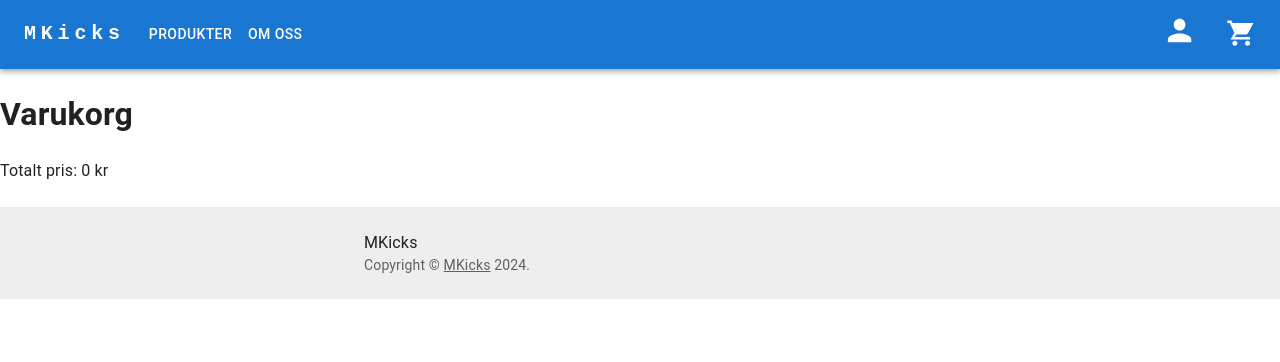
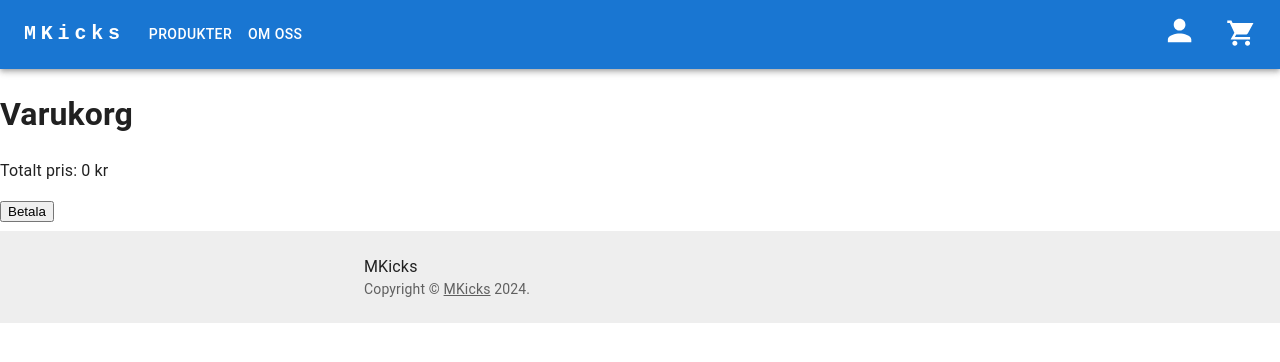
Before and after one commit to ammarhasan011/Examensarbete, a React (Vite) app in the folder client/: page /cart in a window 1280 px wide. Shown: the top 362 px of the page. Built offline with nearby package versions, Linux system fonts and the light colour scheme.

Commit message:
skickar cartitems med anrop

```diff
--- a/client/src/components/Checkout/Checkout.tsx
+++ b/client/src/components/Checkout/Checkout.tsx
@@ -1,23 +1,34 @@
-const Checkout = () => {
+import CartItem from "../Interfaces/CartItem";
+interface CheckoutProps {
+  cartItems: CartItem[];
+}
+// Checkout Component Definition
+const Checkout: React.FC<CheckoutProps> = ({ cartItems }) => {
   async function handlePayment() {
     try {
-      const respons = await fetch("/api/create-checkout-session", {
+      const response = await fetch("/api/create-checkout-session", {
         method: "POST",
         headers: {
           "Content-Type": "application/json",
         },
-        body: JSON.stringify(requestBody),
+        body: JSON.stringify({ cartItems }),
       });
-      //  svar
+
+      if (!response.ok) {
+        console.error("The request failed");
+        return;
+      }
+      console.log("The request is good");
     } catch (error) {
       console.error("Ett fel inträffade:", error);
     }
+  }
 
-    return (
-      <div>
-        <button onClick={handlePayment}>Betala</button>
-      </div>
-    );
-  }
+  return (
+    <div>
+      <button onClick={handlePayment}>Betala</button>
+    </div>
+  );
 };
+
 export default Checkout;
```
